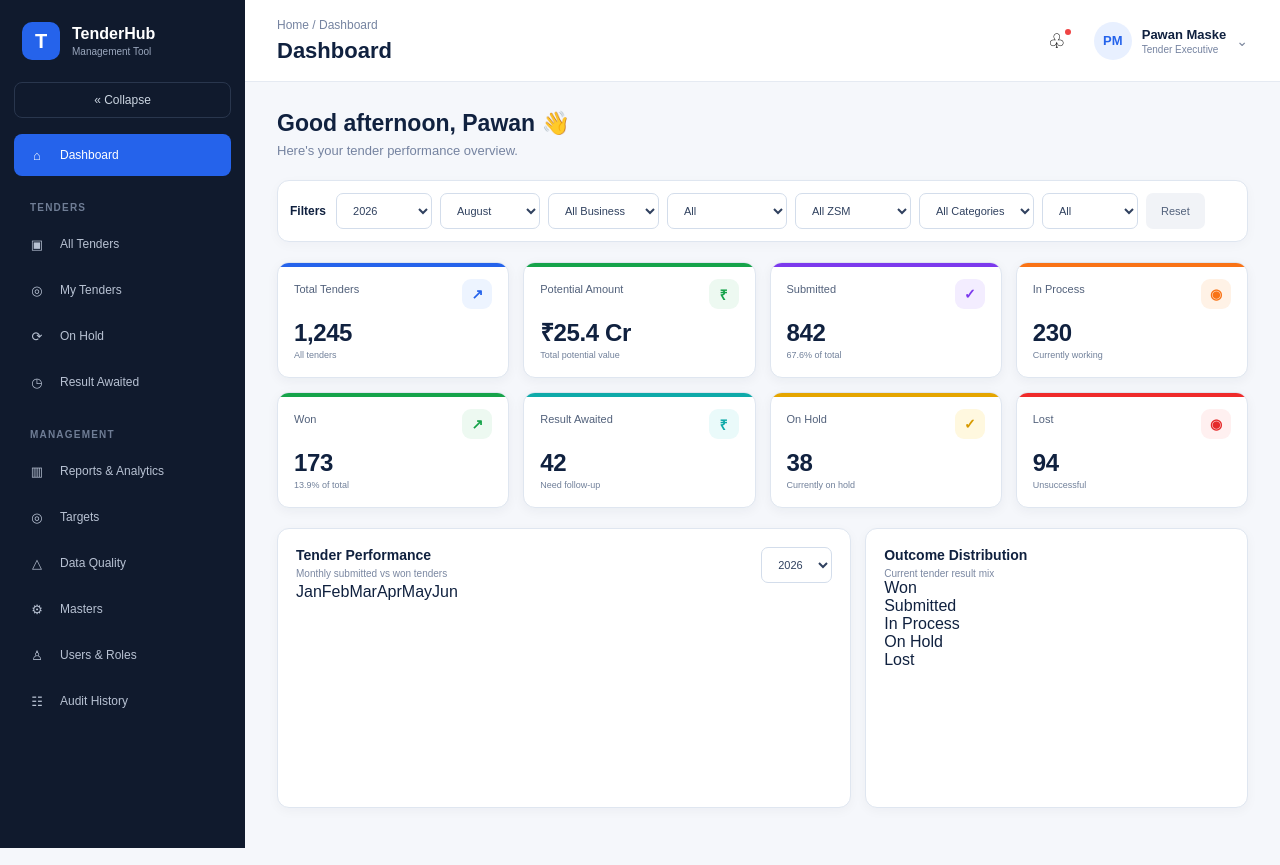
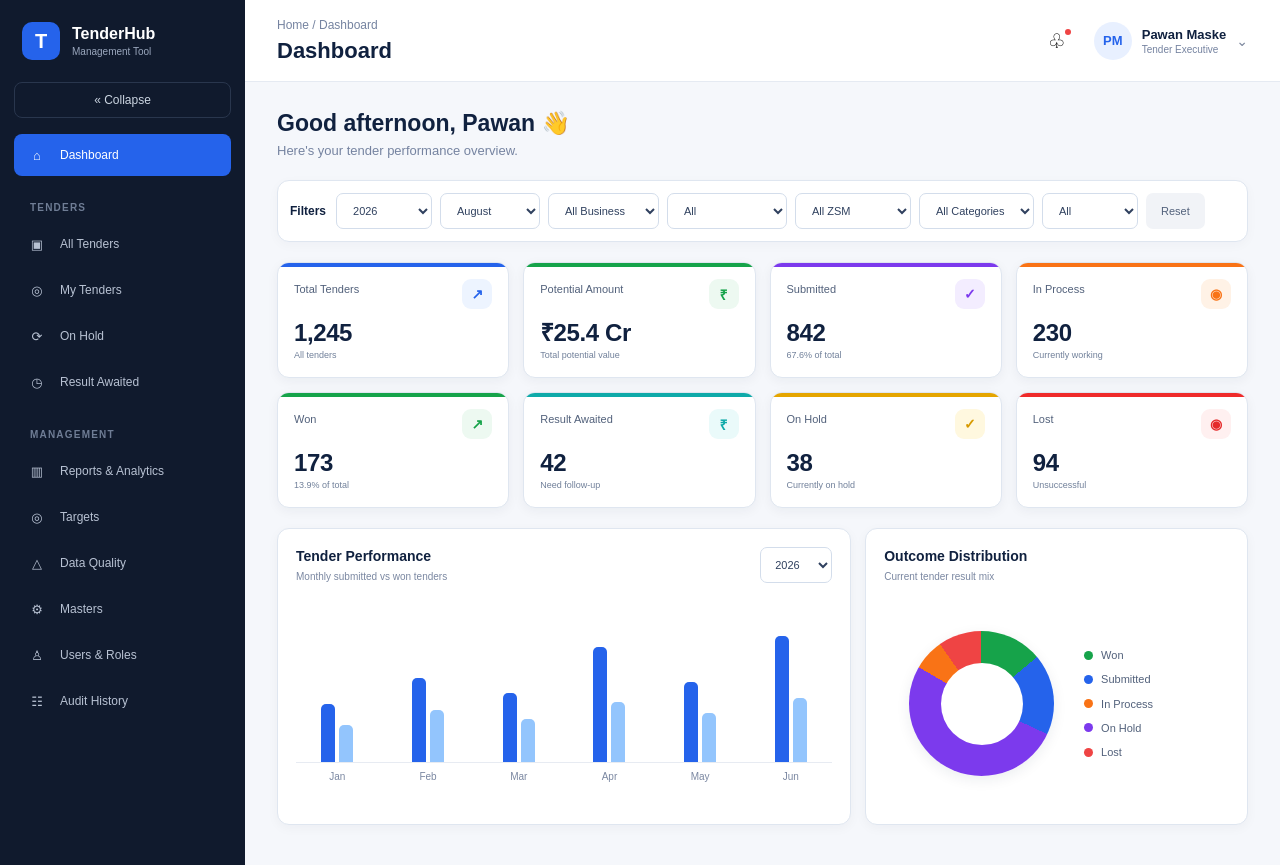
Before and after one commit to pawanmaske-sys/Tender-development-tool, a Next.js app: page / in a window 1280 px wide. Built offline with nearby package versions, Linux system fonts and the light colour scheme.

Commit message:
Update globals.css

```diff
--- a/app/globals.css
+++ b/app/globals.css
@@ -1636,3 +1636,371 @@ body {
     grid-column: auto;
   }
 }
+
+/* =========================================================
+   DASHBOARD CHARTS - RESTORE CHART STRUCTURE
+   ========================================================= */
+
+/* CHART GRID */
+
+.charts-grid {
+  display: grid;
+  grid-template-columns: 1.5fr 1fr;
+  gap: 14px;
+  width: 100%;
+  margin-top: 0;
+}
+
+/* CHART CARD */
+
+.chart-card {
+  position: relative;
+
+  min-width: 0;
+  min-height: 280px;
+
+  padding: 18px;
+
+  background: #ffffff;
+
+  border: 1px solid #dfe6f0;
+
+  border-radius: 12px;
+
+  box-shadow: 0 3px 12px rgba(16, 33, 63, 0.04);
+
+  overflow: hidden;
+}
+
+/* CHART HEADER */
+
+.chart-header {
+  width: 100%;
+
+  display: flex;
+  align-items: flex-start;
+  justify-content: space-between;
+
+  gap: 15px;
+}
+
+.chart-title {
+  margin: 0;
+
+  font-size: 14px;
+  line-height: 1.3;
+
+  font-weight: 700;
+
+  color: #10213f;
+}
+
+.chart-subtitle {
+  margin-top: 5px;
+
+  font-size: 10px;
+  line-height: 1.3;
+
+  color: #7a87a1;
+}
+
+/* YEAR SELECT */
+
+.year-select {
+  width: 72px;
+  height: 36px;
+
+  flex-shrink: 0;
+
+  padding: 0 10px;
+
+  border: 1px solid #d3ddeb;
+
+  border-radius: 7px;
+
+  background: #ffffff;
+
+  color: #30415f;
+
+  font-family: Arial, Helvetica, sans-serif;
+
+  font-size: 11px;
+
+  outline: none;
+
+  cursor: pointer;
+}
+
+/* =========================================================
+   BAR CHART
+   ========================================================= */
+
+.bar-chart {
+  width: 100%;
+  height: 155px;
+
+  margin-top: 25px;
+
+  display: flex;
+
+  align-items: flex-end;
+
+  justify-content: space-around;
+
+  gap: 8px;
+
+  border-bottom: 1px solid #e7ebf2;
+
+  position: relative;
+}
+
+/* EACH MONTH */
+
+.bar-group {
+  width: 48px;
+  height: 100%;
+
+  flex: 1;
+
+  max-width: 55px;
+
+  display: flex;
+
+  align-items: flex-end;
+
+  justify-content: center;
+
+  gap: 4px;
+}
+
+/* MAIN BAR */
+
+.bar {
+  width: 14px;
+
+  min-height: 4px;
+
+  background: #2563eb;
+
+  border-radius: 5px 5px 0 0;
+
+  transition: height 0.3s ease;
+}
+
+/* SECOND BAR */
+
+.bar.secondary {
+  width: 14px;
+
+  min-height: 4px;
+
+  background: #93c5fd;
+
+  border-radius: 5px 5px 0 0;
+
+  transition: height 0.3s ease;
+}
+
+/* MONTH LABELS */
+
+.month-labels {
+  width: 100%;
+
+  display: flex;
+
+  align-items: center;
+
+  justify-content: space-around;
+
+  gap: 8px;
+
+  margin-top: 8px;
+
+  font-size: 10px;
+
+  line-height: 1.2;
+
+  color: #7a87a1;
+
+  text-align: center;
+}
+
+.month-labels span {
+  flex: 1;
+
+  min-width: 0;
+
+  display: block;
+}
+
+/* =========================================================
+   OUTCOME DISTRIBUTION
+   ========================================================= */
+
+.donut-area {
+  width: 100%;
+
+  min-height: 205px;
+
+  margin-top: 18px;
+
+  display: flex;
+
+  align-items: center;
+
+  justify-content: center;
+
+  gap: 30px;
+}
+
+/* DONUT */
+
+.donut {
+  position: relative;
+
+  width: 145px;
+  height: 145px;
+
+  flex-shrink: 0;
+
+  border-radius: 50%;
+
+  background:
+    conic-gradient(
+      #16a34a 0deg 50deg,
+      #2563eb 50deg 115deg,
+      #7c3aed 115deg 300deg,
+      #f97316 300deg 325deg,
+      #ef4444 325deg 360deg
+    );
+
+  box-shadow:
+    0 4px 14px rgba(16, 33, 63, 0.08);
+}
+
+/* DONUT CENTER */
+
+.donut::after {
+  content: "";
+
+  position: absolute;
+
+  width: 82px;
+  height: 82px;
+
+  top: 50%;
+  left: 50%;
+
+  transform: translate(-50%, -50%);
+
+  background: #ffffff;
+
+  border-radius: 50%;
+}
+
+/* LEGEND */
+
+.legend {
+  display: flex;
+
+  flex-direction: column;
+
+  gap: 10px;
+
+  min-width: 120px;
+
+  font-size: 11px;
+
+  line-height: 1.3;
+
+  color: #52617b;
+}
+
+/* LEGEND ITEM */
+
+.legend-item {
+  display: flex;
+
+  align-items: center;
+
+  gap: 8px;
+
+  white-space: nowrap;
+}
+
+/* LEGEND DOT */
+
+.legend-dot {
+  width: 9px;
+  height: 9px;
+
+  flex-shrink: 0;
+
+  border-radius: 50%;
+}
+
+/* LEGEND COLORS */
+
+.dot-green {
+  background: #16a34a;
+}
+
+.dot-blue {
+  background: #2563eb;
+}
+
+.dot-orange {
+  background: #f97316;
+}
+
+.dot-purple {
+  background: #7c3aed;
+}
+
+.dot-red {
+  background: #ef4444;
+}
+
+/* =========================================================
+   CHART RESPONSIVE
+   ========================================================= */
+
+@media (max-width: 1100px) {
+  .charts-grid {
+    grid-template-columns: 1fr;
+  }
+
+  .chart-card {
+    min-height: 260px;
+  }
+}
+
+@media (max-width: 700px) {
+  .chart-card {
+    padding: 14px;
+  }
+
+  .bar-chart {
+    height: 135px;
+  }
+
+  .bar {
+    width: 11px;
+  }
+
+  .bar.secondary {
+    width: 11px;
+  }
+
+  .donut-area {
+    flex-direction: column;
+    gap: 20px;
+  }
+
+  .legend {
+    width: 100%;
+    flex-direction: row;
+    flex-wrap: wrap;
+    justify-content: center;
+  }
+}
```
